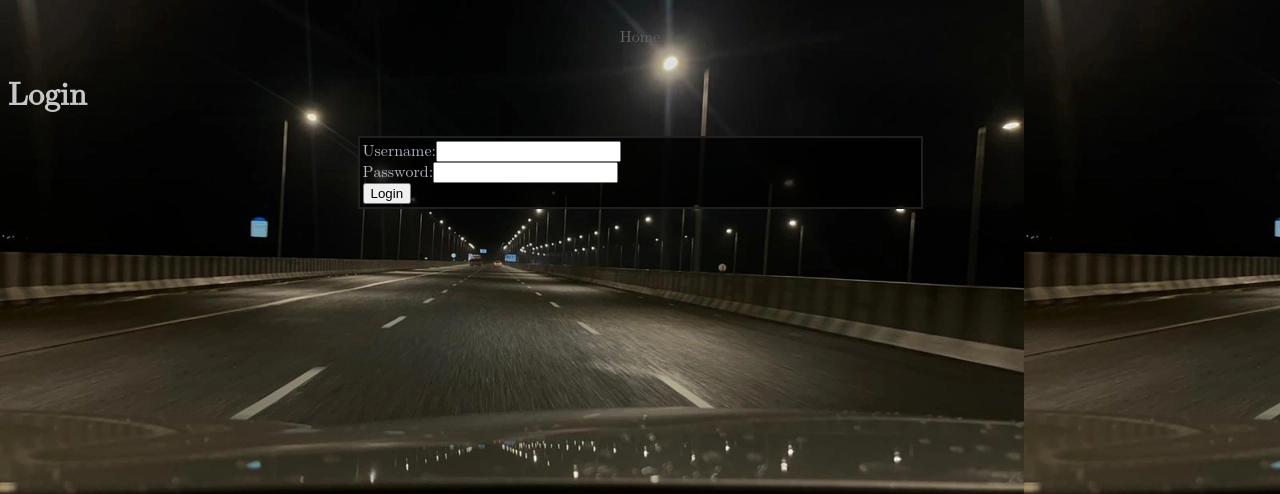
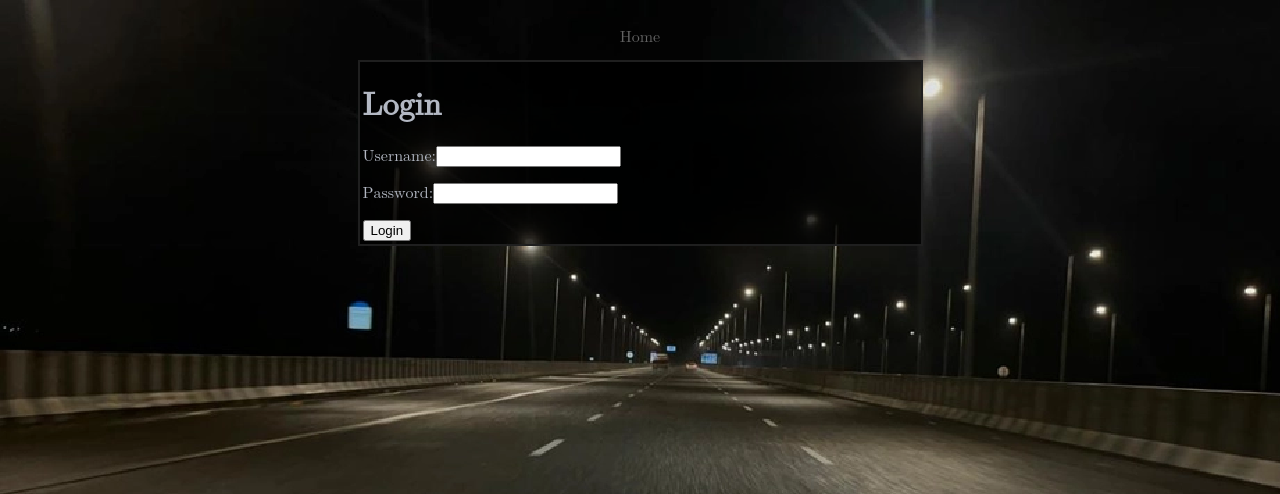
Before and after one commit to sortalost/microposts, a Flask app: page /login in a window 1280 px wide. Shown: the top 494 px of the page. Run offline with Flask 3, Linux system fonts and the light colour scheme.

Commit message:
css fixes

```diff
--- a/src/main.py
+++ b/src/main.py
@@ -75,14 +75,13 @@ def notfound(e):
 @app.errorhandler(500)
 def servererror(e):
     tb = traceback.format_exc()
-    return tb
+    return "<pre>tb</pre>"
 
 @app.route("/login", methods=["GET","POST"])
 def login():
     if session.get("logged_in"):
         flash("Already logged in.")
         return redirect(url_for("index"))
-
     if request.method == "POST":
         if request.form['username'] == USERNAME and request.form['password'] == PASSWORD:
             flash("Logged in.")
@@ -90,7 +89,6 @@ def login():
             return redirect(url_for("index"))
         else:
             flash('Invalid username or password')
-
     return render_template("login.html")
 
 if __name__ == "__main__":
--- a/src/static/css/4chan.css
+++ b/src/static/css/4chan.css
@@ -96,10 +96,12 @@ a {
 
 html {
     background-image: var(--bg-img);
-    background-repeat: repeat;
+    background-repeat: no-repeat;
     color: #c5c8c6;
     background-attachment: fixed;
     font-family: math;
+    background-size: cover;
+    image-rendering: pixelated;
 }
 
 .greentext {
--- a/src/templates/login.html
+++ b/src/templates/login.html
@@ -3,13 +3,11 @@
 {%block title%}Login{%endblock%}
 
 {% block body %}
-<h1>Login</h1>
 <div class="term">
+    <h1>Login</h1>
     <form action="{{ url_for('login') }}" required method=post>
-        Username:<input type=text name=username>
-        <br>
-        Password:<input type=password required name=password>
-        <br>
+        <p>Username:<input type=text name="username"></p>
+        <p>Password:<input type=password required name="password"></p>
         <input type=submit value=Login>
     </form>
 </div>
```
